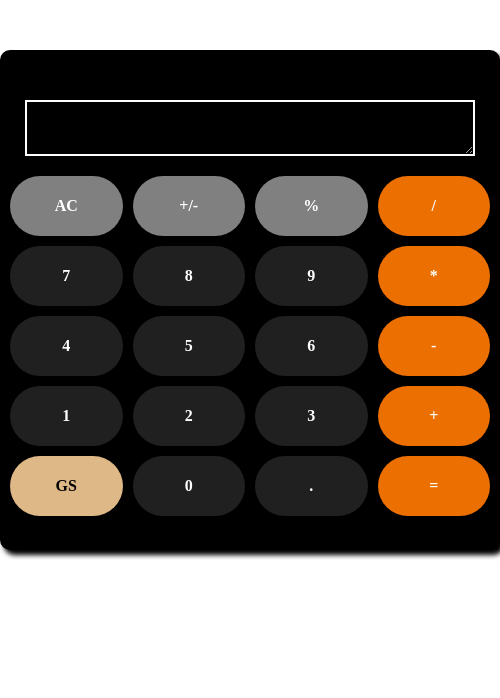
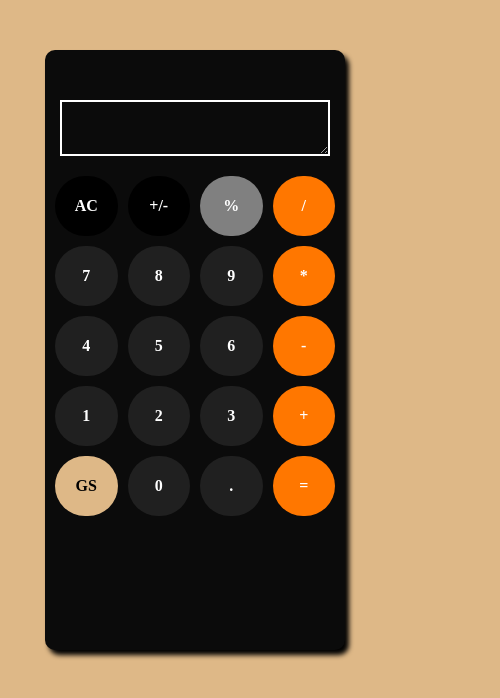
Before and after one commit to gabrielsamura123/Gibson, a plain HTML site: page index.html in a window 390 px wide. Shown: the whole page, 500 px wide, since content can reach past the window. Drawn offline with nearby package versions, Linux system fonts and the light colour scheme.

Commit message:
Update index.html

```diff
--- a/index.html
+++ b/index.html
@@ -20,7 +20,7 @@
 
     <!-- Creating the Calculator Design -->
      <div class="calculator_container">
-           <textarea name="button-values" id="text-area"></textarea>
+           <textarea name="button-values" id="text-area" contenteditable="false"></textarea>
            <div class="button-container">
                       <button class="AC-button" onclick="clearDisplay()">AC</button>
                       <button class="Plus-Minus-Button">+/-</button>
@@ -69,15 +69,17 @@
 </script>
 <style>
            body {
-                      backdrop-filter: blur(50px);
-                      background:url(/Images/e8a9e469-0f1b-4483-b3c5-2bf0b6cb576f.jpeg);
-                      background-repeat: no-repeat; background-size: cover;
+                      /* backdrop-filter: blur(50px); */
+                      /* background:url(/Images/e8a9e469-0f1b-4483-b3c5-2bf0b6cb576f.jpeg);
+                      background-repeat: no-repeat; background-size: cover; */
                       height: 800px;
+                      background-color: burlywood;
            }
            .calculator_container {
                       width: 500px;
                       height: 500px;
-                      background-color: black;
+                      /* background-color: black; */
+                      background-color: rgb(11, 11, 11);
                       margin-left: auto;
                       margin-right: auto;
                       margin-top: 50px;
@@ -104,7 +106,7 @@
                       height: 340px;
            }
            .AC-button {
-                      background-color: gray;
+                      background-color: rgb(0, 0, 0);
                       border: none;
                       color: white; border-radius: 100px;
                       transition: all ease-in-out 0.5s;
@@ -116,14 +118,14 @@
                       }
            }
            .Plus-Minus-Button {
-                      background-color: gray;
+                      background-color: rgb(0, 0, 0);
                       border: none;
                       color: white; border-radius: 100px;
                       transition: all ease-in-out 0.5s;
                       font-family: Poor Richard;
                       font-weight: bolder;
                       &:hover {
-                                 background-color: rgb(32, 32, 32);
+                                 background-color: rgb(0, 0, 0);
                                  color: white;
                       }
            }
@@ -135,12 +137,12 @@
                       font-family: Poor Richard;
                       font-weight: bolder;
                       &:hover {
-                                 background-color: rgb(32, 32, 32);
+                                 background-color: rgb(0, 0, 0);
                                  color: white;
                       }
            }
            .Divide-Button, .button-x, .button-minus, .button-plus, .button-equalto {
-                      background-color: rgb(235, 111, 1);
+                      background-color: rgb(255, 119, 0);
                       border: none;
                       color: white;border-radius: 300px;
                       transition: all ease-in-out 0.5s; font-family: Poor Richard;
@@ -173,10 +175,10 @@
                                  color: white;
                       }
            }
-           @media (max-width: 375px) {
+           @media (max-width: 500px) {
                       .calculator_container {
                                  width: 300px;
-                                 height: 500px;
+                                 height: 600px;
                       }
            }
 </style>
```
